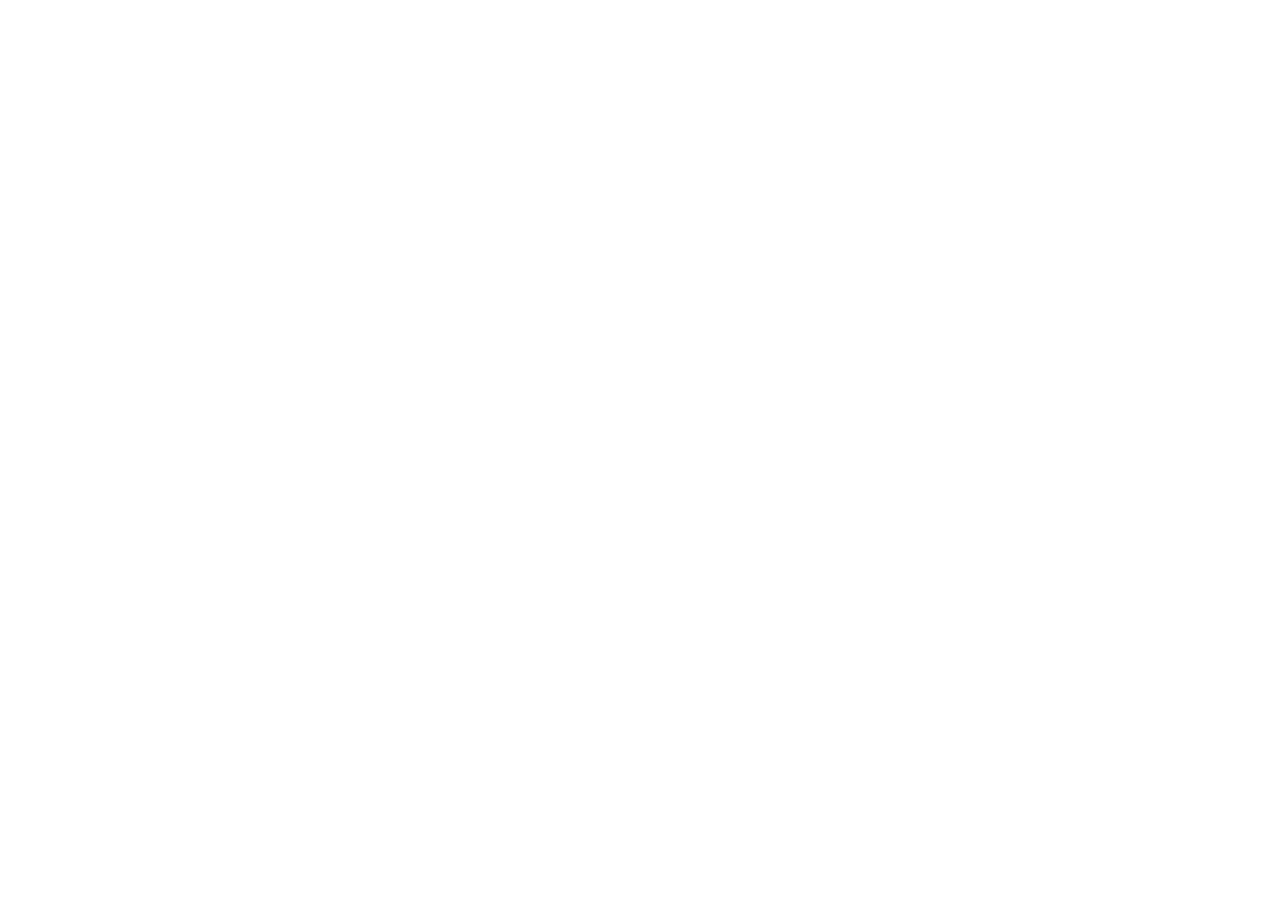
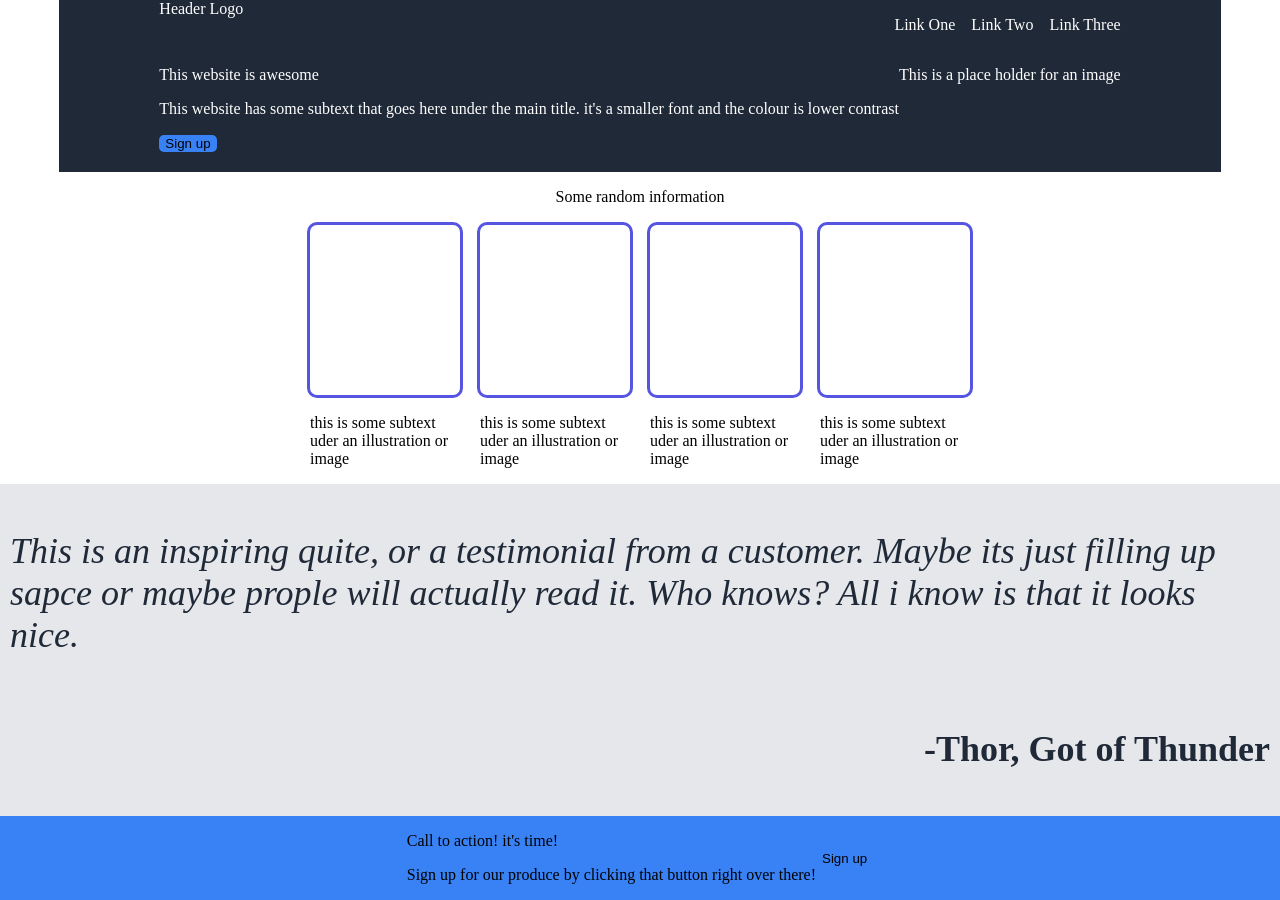
Before and after one commit to Gamesscow/OdinLandingPage, a plain HTML site: page index.html in a window 1280 px wide. Before the commit the page ends 800 px from the top, so only its background shows below. Drawn offline with Linux system fonts and the light colour scheme.

Commit message:
Main content added to webpage. Not styled correctly but follows correct layout

```diff
--- a/index.html
+++ b/index.html
@@ -8,6 +8,63 @@
     <title>TITLE</title>
 </head>
 <body>
+    <div class="hero">
+        <div class="header">
+            <div>Header Logo</div>
+            <ul>
+                <li><a href="">Link One</a></li>
+                <li><a href="">Link Two</a></li>
+                <li><a href="">Link Three</a></li>
+            </ul>
+        </div>
+        <div class="content">
+            <div class="left">
+                <p>This website is awesome</p>
+                <p>This website has some subtext that goes here under the main title. it's a smaller font and the colour is lower contrast</p>
+                <button>Sign up</button>
+            </div>
+            <div class="right">
+                <p>This is a place holder for an image</p>
+            </div>
+        </div>
+
+    </div>
+    <div class="main-content">
+        <div class="information">
+            <p>Some random information</p>
+            <div class="container">
+                <div class="card">
+                    <h4></h4>
+                    <p>this is some subtext uder an illustration or image</p>
+                </div>
+                <div class="card">
+                    <h4></h4>
+                    <p>this is some subtext uder an illustration or image</p>
+                </div>
+                <div class="card">
+                    <h4></h4>
+                    <p>this is some subtext uder an illustration or image</p>
+                </div>
+                <div class="card">
+                    <h4></h4>
+                    <p>this is some subtext uder an illustration or image</p>
+                </div>
+            </div>
+        </div>
+        <div class="quote">
+            <p><em>This is an inspiring quite, or a testimonial from a customer. Maybe its just filling up sapce or maybe prople will actually read it. Who knows? All i know is that it looks nice.</em></p>
+            <p class="author">-Thor, Got of Thunder</p>
+        </div>
+        <div class="sign-up">
+            <div>
+                <p>Call to action! it's time!</p>
+                <p>Sign up for our produce by clicking that button right over there!</p>
+            </div>
+            <div>
+                <button>Sign up</button>
+            </div>
+        </div>
+    </div>
 
 
 </body>
--- a/styles.css
+++ b/styles.css
@@ -0,0 +1,93 @@
+body{
+    margin: 0;
+    display: flex;
+    flex-direction: column;
+    justify-content: center;
+    align-items: center;
+    flex: 1;
+}
+
+.hero{
+    display: flex;
+    color: white;
+    flex-direction: column;
+    background-color: #1F2937;
+    padding-left: 100px;
+    padding-right: 100px;
+    padding-bottom: 20px;
+}
+.header{
+    display: flex;
+    justify-content: space-between;
+
+}
+ul{
+    display: flex;
+    list-style-type: none;
+    gap: 16px;
+}
+a{
+    text-decoration: none;
+    color: white;
+}
+.hero> .content{
+    display: flex;
+    flex: 1;
+}
+button{
+    background-color: #3882F6;
+    border: none;
+    border-radius: 5px;
+}
+.main-content{
+    display: flex;
+    flex-direction: column;
+}
+.information{
+    display: flex;
+    flex-direction: column;
+    justify-content: center;
+    align-items: center;
+}
+.information > .container{
+    display: flex;
+    gap: 20px;
+}
+.card{
+    display: flex;
+    flex-direction: column;
+    align-items: center;
+    width: 150px;
+
+}
+.card > h4{
+    align-self: center;
+    text-align: center;
+    height: 170px;
+    width: 150px;
+    border: 3px solid rgb(85, 85, 226);
+    border-radius: 10px;
+    margin: 0;
+}
+.quote{
+    padding: 10px;
+    background-color: #E5E7EB;
+    display: flex;
+    flex-direction: column;
+    align-items: center;
+    justify-content: center;
+    color: #1F2937;
+    font-size: 36px;
+    text-emphasis: 700;
+}
+.author{
+    align-self: flex-end;
+    font-weight: 700;
+}
+.sign-up{
+    display: flex;
+    justify-content: center;
+    align-items: center;
+    width: 100%;
+    background-color: #3882F6;
+}
```
